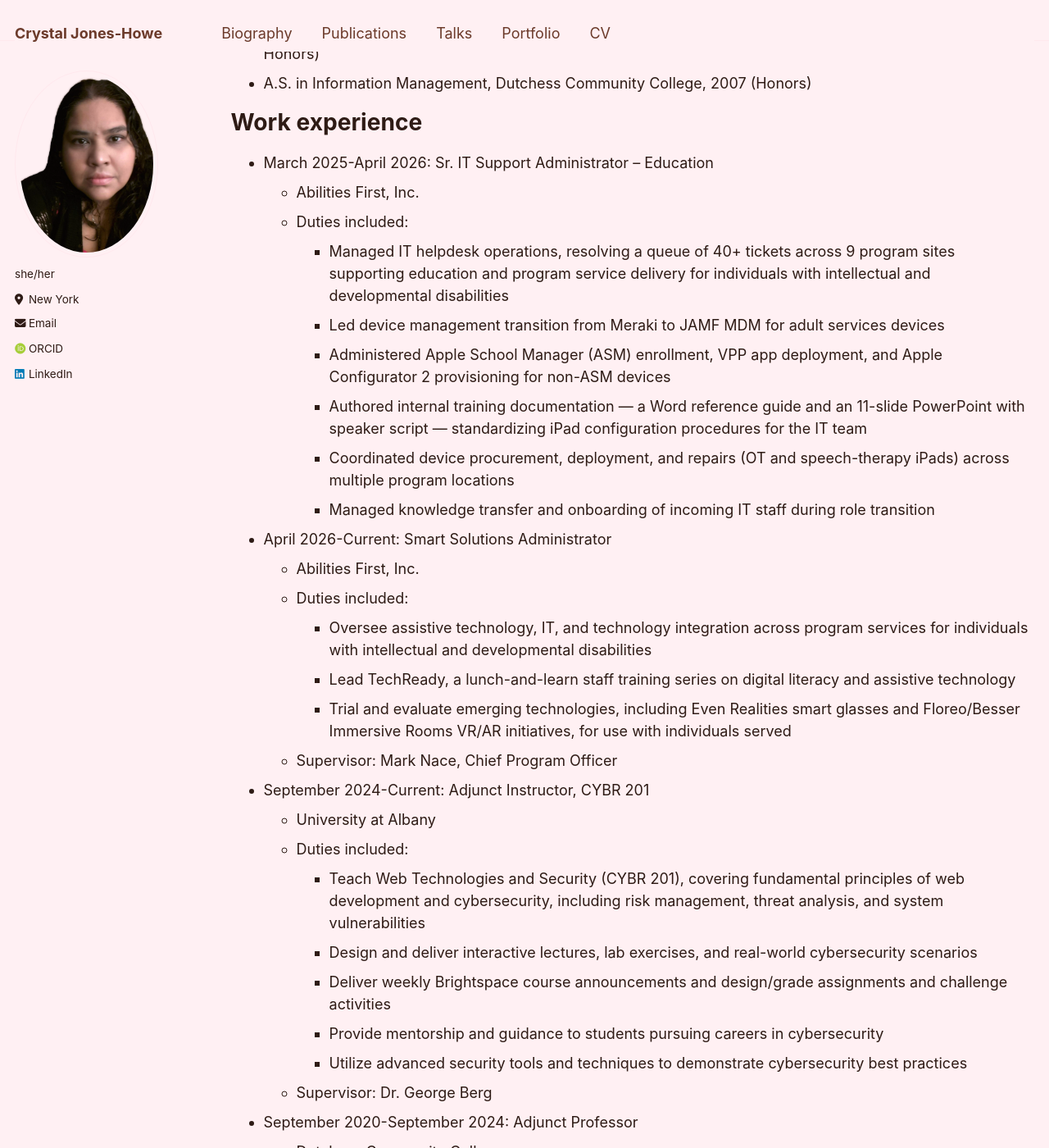
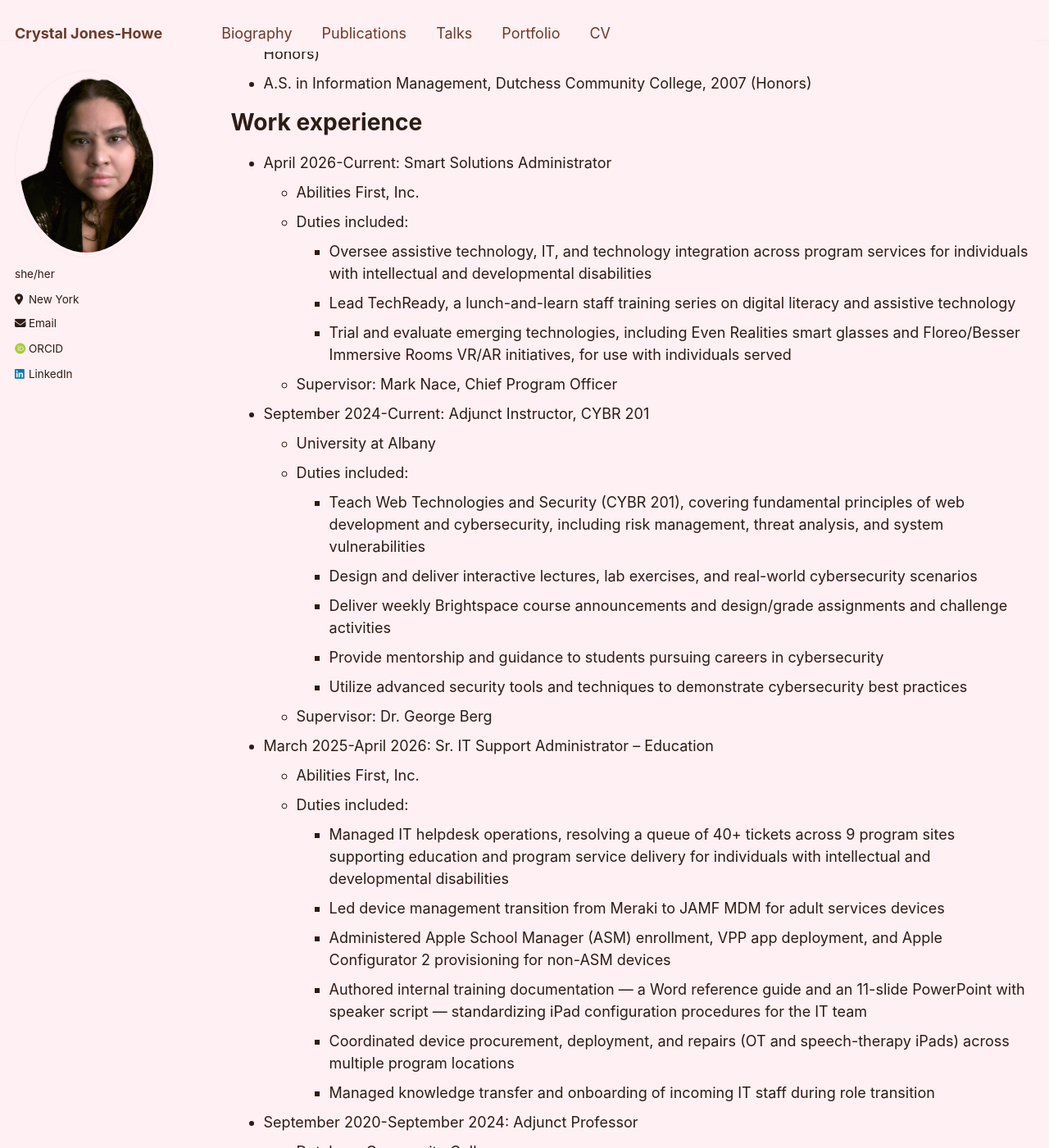
Before and after one commit to cjoneshowe/cjoneshowe.github.io, a Jekyll site: the page built from _pages/cv.md, in a window 1280 px wide and 1400 px high, scrolled down 227 px. Shown: the whole window at 82% size. Built offline with Jekyll 4.4.1, drawn with Linux system fonts in a browser that asks for light colours; some web fonts are replaced; part of the change alters nothing that is shown.

```diff
--- a/_pages/cv.md
+++ b/_pages/cv.md
@@ -18,16 +18,6 @@ Education
 
 Work experience
 ======
-* March 2025-April 2026: Sr. IT Support Administrator – Education
-  * Abilities First, Inc.
-  * Duties included:
-    * Managed IT helpdesk operations, resolving a queue of 40+ tickets across 9 program sites supporting education and program service delivery for individuals with intellectual and developmental disabilities
-    * Led device management transition from Meraki to JAMF MDM for adult services devices
-    * Administered Apple School Manager (ASM) enrollment, VPP app deployment, and Apple Configurator 2 provisioning for non-ASM devices
-    * Authored internal training documentation — a Word reference guide and an 11-slide PowerPoint with speaker script — standardizing iPad configuration procedures for the IT team
-    * Coordinated device procurement, deployment, and repairs (OT and speech-therapy iPads) across multiple program locations
-    * Managed knowledge transfer and onboarding of incoming IT staff during role transition
-
 * April 2026-Current: Smart Solutions Administrator
   * Abilities First, Inc.
   * Duties included:
@@ -45,6 +35,16 @@ Work experience
     * Provide mentorship and guidance to students pursuing careers in cybersecurity
     * Utilize advanced security tools and techniques to demonstrate cybersecurity best practices
   * Supervisor: Dr. George Berg
+
+* March 2025-April 2026: Sr. IT Support Administrator – Education
+  * Abilities First, Inc.
+  * Duties included:
+    * Managed IT helpdesk operations, resolving a queue of 40+ tickets across 9 program sites supporting education and program service delivery for individuals with intellectual and developmental disabilities
+    * Led device management transition from Meraki to JAMF MDM for adult services devices
+    * Administered Apple School Manager (ASM) enrollment, VPP app deployment, and Apple Configurator 2 provisioning for non-ASM devices
+    * Authored internal training documentation — a Word reference guide and an 11-slide PowerPoint with speaker script — standardizing iPad configuration procedures for the IT team
+    * Coordinated device procurement, deployment, and repairs (OT and speech-therapy iPads) across multiple program locations
+    * Managed knowledge transfer and onboarding of incoming IT staff during role transition
 
 * September 2020-September 2024: Adjunct Professor
   * Dutchess Community College
```
